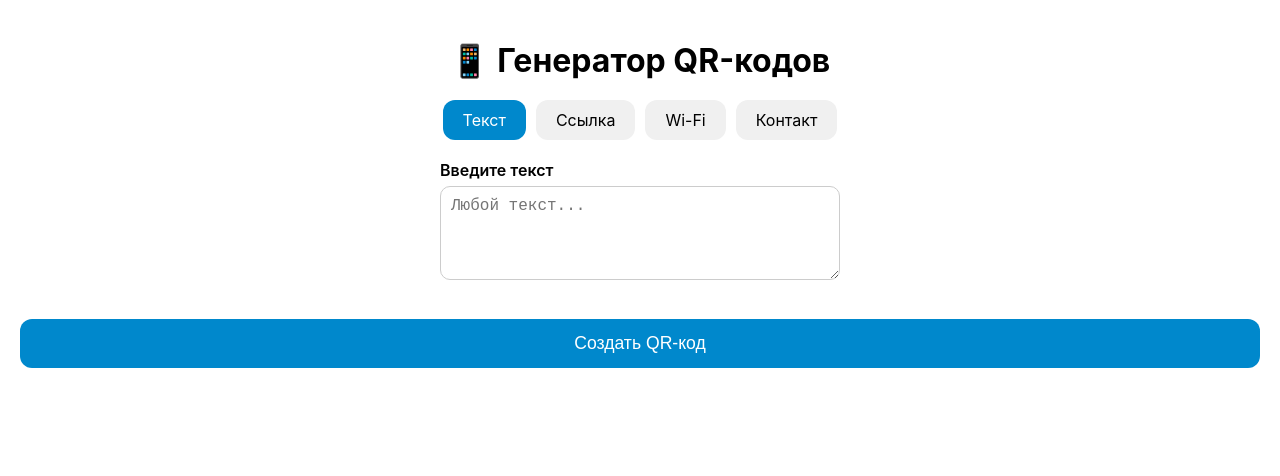
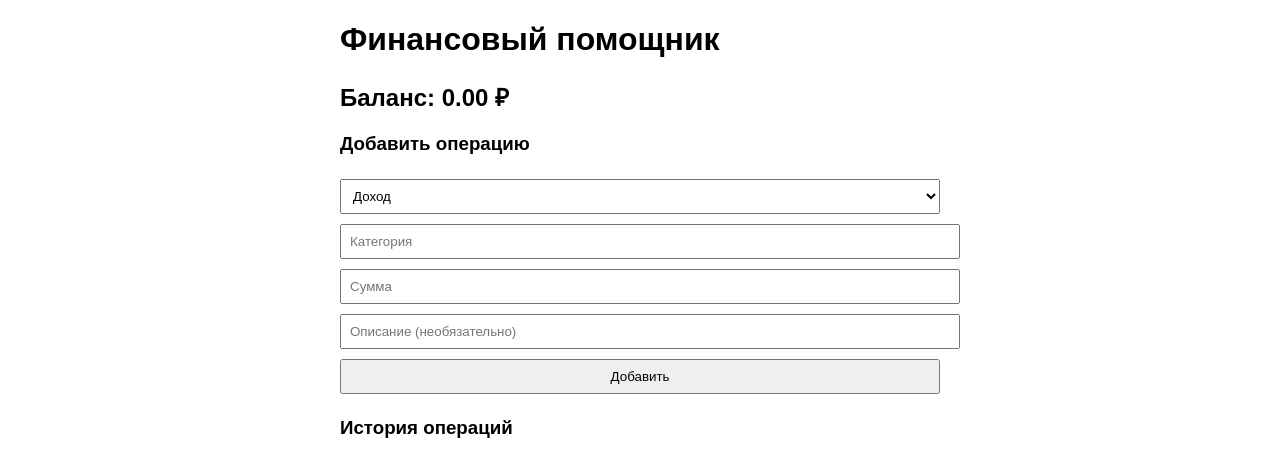
Before and after one commit to Aruzegorz/telegram-mini-app-, a plain HTML site: page index.html in a window 1280 px wide. Drawn offline with Linux system fonts and the light colour scheme.

Commit message:
Update index.html

```diff
--- a/index.html
+++ b/index.html
@@ -1,158 +1,91 @@
 <!DOCTYPE html>
 <html lang="ru">
 <head>
-  <meta charset="UTF-8" />
-  <meta name="viewport" content="width=device-width, initial-scale=1" />
-  <title>QR Generator Mini App</title>
-
-  <!-- Telegram Web Apps SDK -->
-  <script src="https://telegram.org/js/telegram-web-app.js"></script>
-
-  <!-- QRCode.js -->
-  <script src="https://cdn.jsdelivr.net/npm/qrcode@1.5.3/build/qrcode.min.js"></script>
-
-  <style>
-    body {
-      font-family: -apple-system, BlinkMacSystemFont, 'Segoe UI', Roboto, sans-serif;
-      background: var(--tg-theme-bg-color, #fff);
-      color: var(--tg-theme-text-color, #000);
-      padding: 20px;
-      min-height: 100vh;
-      margin: 0;
-    }
-    h1 {
-      text-align: center;
-      margin-bottom: 20px;
-    }
-    .tabs {
-      display: flex;
-      justify-content: center;
-      margin-bottom: 20px;
-      gap: 10px;
-    }
-    .tab {
-      padding: 10px 20px;
-      border-radius: 12px;
-      cursor: pointer;
-      background: var(--tg-theme-secondary-bg-color, #f0f0f0);
-      user-select: none;
-      transition: background-color 0.3s;
-    }
-    .tab.active {
-      background: var(--tg-theme-button-color, #0088cc);
-      color: var(--tg-theme-button-text-color, #fff);
-    }
-    .tab-content {
-      display: none;
-      max-width: 400px;
-      margin: 0 auto 20px;
-    }
-    .tab-content.active {
-      display: block;
-    }
-    label {
-      display: block;
-      margin-bottom: 6px;
-      font-weight: 600;
-    }
-    input, textarea, select {
-      width: 100%;
-      padding: 10px;
-      border-radius: 10px;
-      border: 1px solid #ccc;
-      font-size: 1rem;
-      margin-bottom: 15px;
-      box-sizing: border-box;
-      background: var(--tg-theme-bg-color, #fff);
-      color: var(--tg-theme-text-color, #000);
-    }
-    button {
-      width: 100%;
-      padding: 14px;
-      font-size: 1.1rem;
-      border: none;
-      border-radius: 12px;
-      background: var(--tg-theme-button-color, #0088cc);
-      color: var(--tg-theme-button-text-color, #fff);
-      cursor: pointer;
-      transition: opacity 0.3s;
-    }
-    button:hover {
-      opacity: 0.85;
-    }
-    #qr-container {
-      text-align: center;
-      margin-top: 20px;
-      display: none;
-    }
-    canvas {
-      max-width: 100%;
-      border-radius: 12px;
-      box-shadow: 0 4px 12px rgba(0,0,0,0.1);
-    }
-    .message {
-      text-align: center;
-      margin-top: 10px;
-      color: green;
-      font-weight: 600;
-      display: none;
-    }
-  </style>
+    <meta charset="UTF-8" />
+    <title>Финансовый помощник</title>
+    <style>
+        body { font-family: Arial, sans-serif; max-width: 600px; margin: 20px auto; }
+        input, select, button { padding: 8px; margin: 5px 0; width: 100%; }
+        .transaction { border-bottom: 1px solid #ccc; padding: 5px 0; }
+        .income { color: green; }
+        .expense { color: red; }
+    </style>
 </head>
 <body>
+    <h1>Финансовый помощник</h1>
 
-  <h1>📱 Генератор QR-кодов</h1>
+    <div>
+        <h2>Баланс: <span id="balance">0 ₽</span></h2>
+    </div>
 
-  <div class="tabs">
-    <div class="tab active" data-tab="text">Текст</div>
-    <div class="tab" data-tab="url">Ссылка</div>
-    <div class="tab" data-tab="wifi">Wi-Fi</div>
-    <div class="tab" data-tab="contact">Контакт</div>
-  </div>
+    <div>
+        <h3>Добавить операцию</h3>
+        <select id="type">
+            <option value="income">Доход</option>
+            <option value="expense">Расход</option>
+        </select>
+        <input type="text" id="category" placeholder="Категория" />
+        <input type="number" id="amount" placeholder="Сумма" />
+        <input type="text" id="description" placeholder="Описание (необязательно)" />
+        <button onclick="addTransaction()">Добавить</button>
+    </div>
 
-  <!-- Текст -->
-  <div class="tab-content active" id="text">
-    <label for="text-input">Введите текст</label>
-    <textarea id="text-input" rows="4" placeholder="Любой текст..."></textarea>
-  </div>
+    <div>
+        <h3>История операций</h3>
+        <div id="history"></div>
+    </div>
 
-  <!-- Ссылка -->
-  <div class="tab-content" id="url">
-    <label for="url-input">Введите URL</label>
-    <input type="url" id="url-input" placeholder="https://example.com" />
-  </div>
+    <script>
+        // Заглушка для данных (в реальном приложении - запрос к серверу)
+        let transactions = [];
 
-  <!-- Wi-Fi -->
-  <div class="tab-content" id="wifi">
-    <label for="wifi-ssid">Название сети (SSID)</label>
-    <input type="text" id="wifi-ssid" placeholder="MyWiFi" />
-    <label for="wifi-password">Пароль</label>
-    <input type="text" id="wifi-password" placeholder="password123" />
-    <label for="wifi-security">Тип безопасности</label>
-    <select id="wifi-security">
-      <option value="WPA">WPA/WPA2</option>
-      <option value="WEP">WEP</option>
-      <option value="nopass">Без пароля</option>
-    </select>
-  </div>
+        function updateBalance() {
+            let balance = 0;
+            transactions.forEach(t => {
+                balance += t.type === 'income' ? t.amount : -t.amount;
+            });
+            document.getElementById('balance').textContent = balance.toFixed(2) + ' ₽';
+        }
 
-  <!-- Контакт -->
-  <div class="tab-content" id="contact">
-    <label for="contact-name">Имя</label>
-    <input type="text" id="contact-name" placeholder="Иван Иванов" />
-    <label for="contact-phone">Телефон</label>
-    <input type="tel" id="contact-phone" placeholder="+7 900 123-45-67" />
-    <label for="contact-email">Email</label>
-    <input type="email" id="contact-email" placeholder="ivan@example.com" />
-  </div>
+        function renderHistory() {
+            const historyDiv = document.getElementById('history');
+            historyDiv.innerHTML = '';
+            transactions.slice().reverse().forEach(t => {
+                const div = document.createElement('div');
+                div.className = 'transaction ' + t.type;
+                div.textContent = `${t.type === 'income' ? '+' : '-'}${t.amount.toFixed(2)} ₽ [${t.category}] ${t.description || ''}`;
+                historyDiv.appendChild(div);
+            });
+        }
 
-  <button id="generate-btn">Создать QR-код</button>
+        function addTransaction() {
+            const type = document.getElementById('type').value;
+            const category = document.getElementById('category').value.trim();
+            const amount = parseFloat(document.getElementById('amount').value);
+            const description = document.getElementById('description').value.trim();
 
-  <div id="qr-container">
-    <canvas id="qr-canvas"></canvas>
-  </div>
+            if (!category) {
+                alert('Введите категорию');
+                return;
+            }
+            if (isNaN(amount) || amount <= 0) {
+                alert('Введите корректную сумму');
+                return;
+            }
 
-  <div class="message" id="success-message">QR-код успешно создан! ✅</div>
+            transactions.push({ type, category, amount, description });
+            updateBalance();
+            renderHistory();
 
-  <script>
-    // Инициализация Telegram WebApp
+            // Очистка полей
+            document.getElementById('category').value = '';
+            document.getElementById('amount').value = '';
+            document.getElementById('description').value = '';
+        }
+
+        // Инициализация
+        updateBalance();
+        renderHistory();
+    </script>
+</body>
+</html>
```
